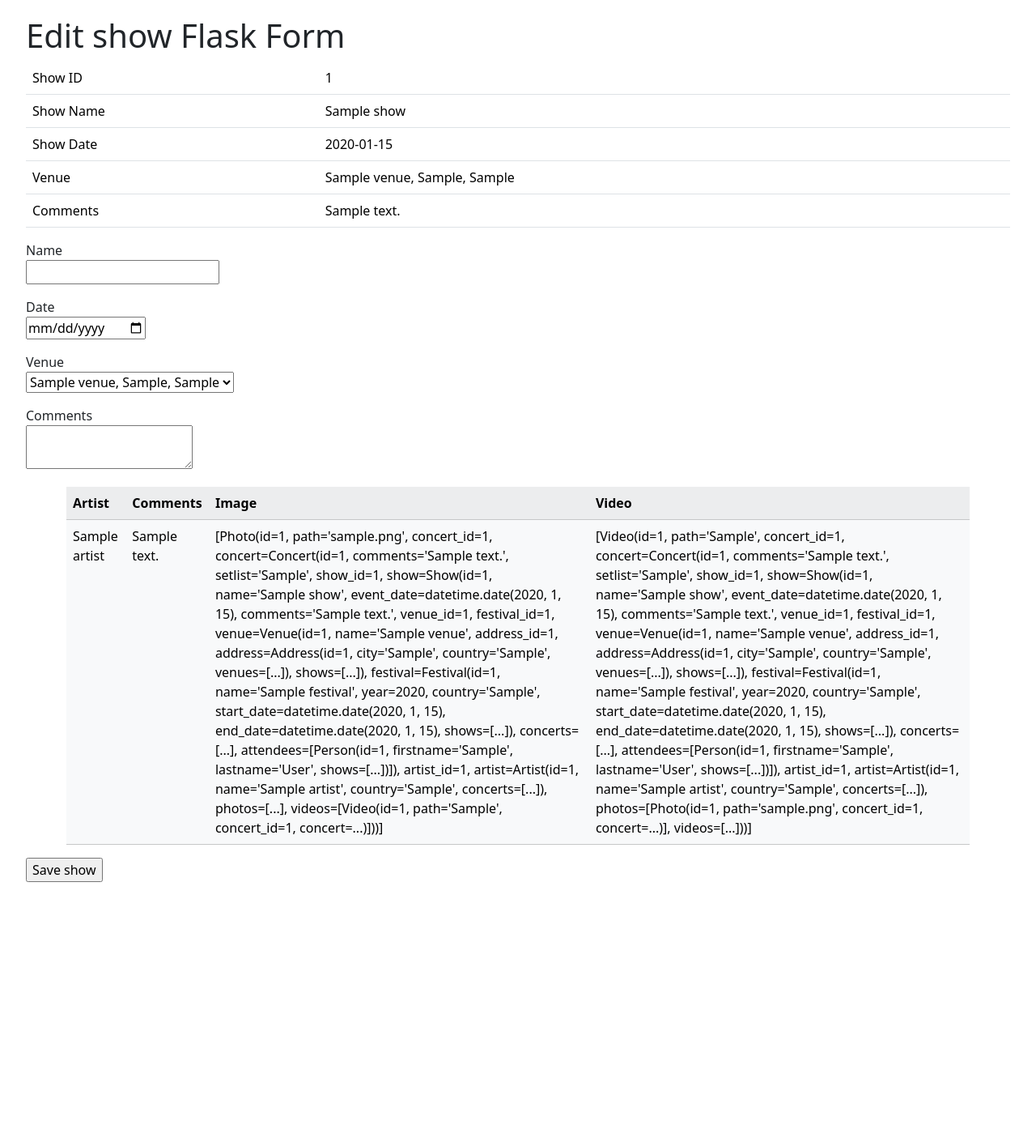
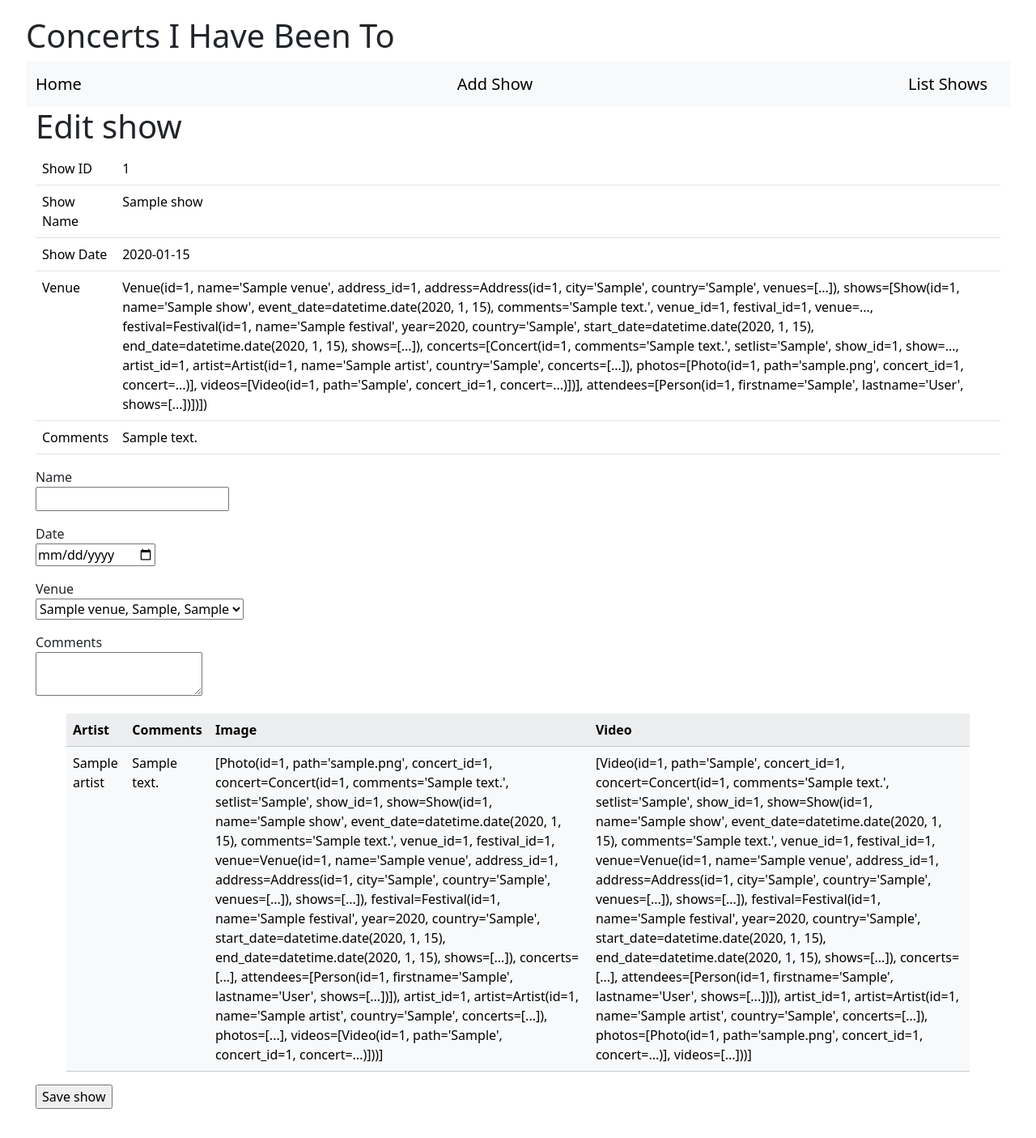
Before and after one commit to MathieuGood/concerts_db, a Flask app: page /show/1 in a window 1280 px wide. Shown: the whole page at 81% size. Before the commit the page ends 1089 px from the top, so only its background shows below. Run offline with Flask 3, Linux system fonts and the light colour scheme; tables that the repository leaves empty hold one stand-in row (values such as "Sample post"); parts of the project's set-up code (start-up, migrations or seed data) failed here and were passed over.

Commit message:
Added and integrated a base template with a header.

```diff
--- a/src/app/routes/show_routes.py
+++ b/src/app/routes/show_routes.py
@@ -25,6 +25,7 @@ def register_routes(app, db):
             for venue in venue_repository.get_all()
         ]
         form = ShowForm(venues=venues)
+        new_show = Show()
         return render_template(
             "edit_show.html",
             title="Create a new show right now",
--- /dev/null
+++ b/src/app/templates/base_template.html
@@ -0,0 +1,31 @@
+<!-- Base Flask template with a simple bar containing the app title : Concerts I Have Been To -->
+<!--  -->
+
+<!DOCTYPE html>
+<html lang="en">
+  {% block head %}
+    <head>
+      <meta charset="UTF-8" />
+      <title>Concerts I Have Been To</title>
+
+      <link rel="stylesheet" href="{{ url_for('static', filename='styles.css') }}" />
+      <link href="https://cdn.jsdelivr.net/npm/bootstrap@5.3.3/dist/css/bootstrap.min.css" rel="stylesheet" integrity="sha384-QWTKZyjpPEjISv5WaRU9OFeRpok6YctnYmDr5pNlyT2bRjXh0JMhjY6hW+ALEwIH" crossorigin="anonymous" />
+      <script src="https://cdn.jsdelivr.net/npm/bootstrap@5.3.3/dist/js/bootstrap.bundle.min.js" integrity="sha384-YvpcrYf0tY3lHB60NNkmXc5s9fDVZLESaAA55NDzOxhy9GkcIdslK1eN7N6jIeHz" crossorigin="anonymous"></script>
+    </head>
+  {% endblock %}
+
+  <body>
+    <div class="container-fluid">
+      <h1>Concerts I Have Been To</h1>
+      <nav class="navbar navbar-expand-lg navbar-light bg-light">
+        <div class="container-fluid">
+          <a class="navbar-brand" href="">Home</a>
+          <a class="navbar-brand" href="">Add Show</a>
+          <a class="navbar-brand" href="">List Shows</a>
+        </div>
+      </nav>
+      {% block content %}
+      {% endblock %}
+    </div>
+  </body>
+</html>
--- a/src/app/templates/edit_show.html
+++ b/src/app/templates/edit_show.html
@@ -1,17 +1,13 @@
-<!DOCTYPE html>
-<html lang="en">
-  <head>
-    <meta charset="UTF-8" />
-    <title>Edit Show</title>
+<!-- Include base_template.html template -->
 
-    <link rel="stylesheet" href="{{ url_for('static', filename='styles.css') }}" />
-    <link href="https://cdn.jsdelivr.net/npm/bootstrap@5.3.3/dist/css/bootstrap.min.css" rel="stylesheet" integrity="sha384-QWTKZyjpPEjISv5WaRU9OFeRpok6YctnYmDr5pNlyT2bRjXh0JMhjY6hW+ALEwIH" crossorigin="anonymous" />
-    <script src="https://cdn.jsdelivr.net/npm/bootstrap@5.3.3/dist/js/bootstrap.bundle.min.js" integrity="sha384-YvpcrYf0tY3lHB60NNkmXc5s9fDVZLESaAA55NDzOxhy9GkcIdslK1eN7N6jIeHz" crossorigin="anonymous"></script>
-  </head>
+{% extends 'base_template.html' %}
+{% block head %}
+  {{ super() }}
+{% endblock %}
 
-  <body>
+{% block content %}
   <div class="container-fluid">
-      <h1>Edit show Flask Form</h1>
+    <h1>Edit show</h1>
 
     <form action="" method="POST" novalidate>
       <table class="table">
@@ -29,7 +25,7 @@
         </tr>
         <tr>
           <td>Venue</td>
-            <td>{{ show.venue.name }}, {{ show.venue.address.city }}, {{ show.venue.address.country }}</td>
+          <td>{{ show.venue }}</td>
         </tr>
         <tr>
           <td>Comments</td>
@@ -79,5 +75,4 @@
       <p>{{ form.submit() }}</p>
     </form>
   </div>
-  </body>
-</html>
+{% endblock %}
```
Also changed, not shown: src/app/templates/list_shows.html (+6 -21 lines). Lines whose indentation alone changed are shown as unchanged.
